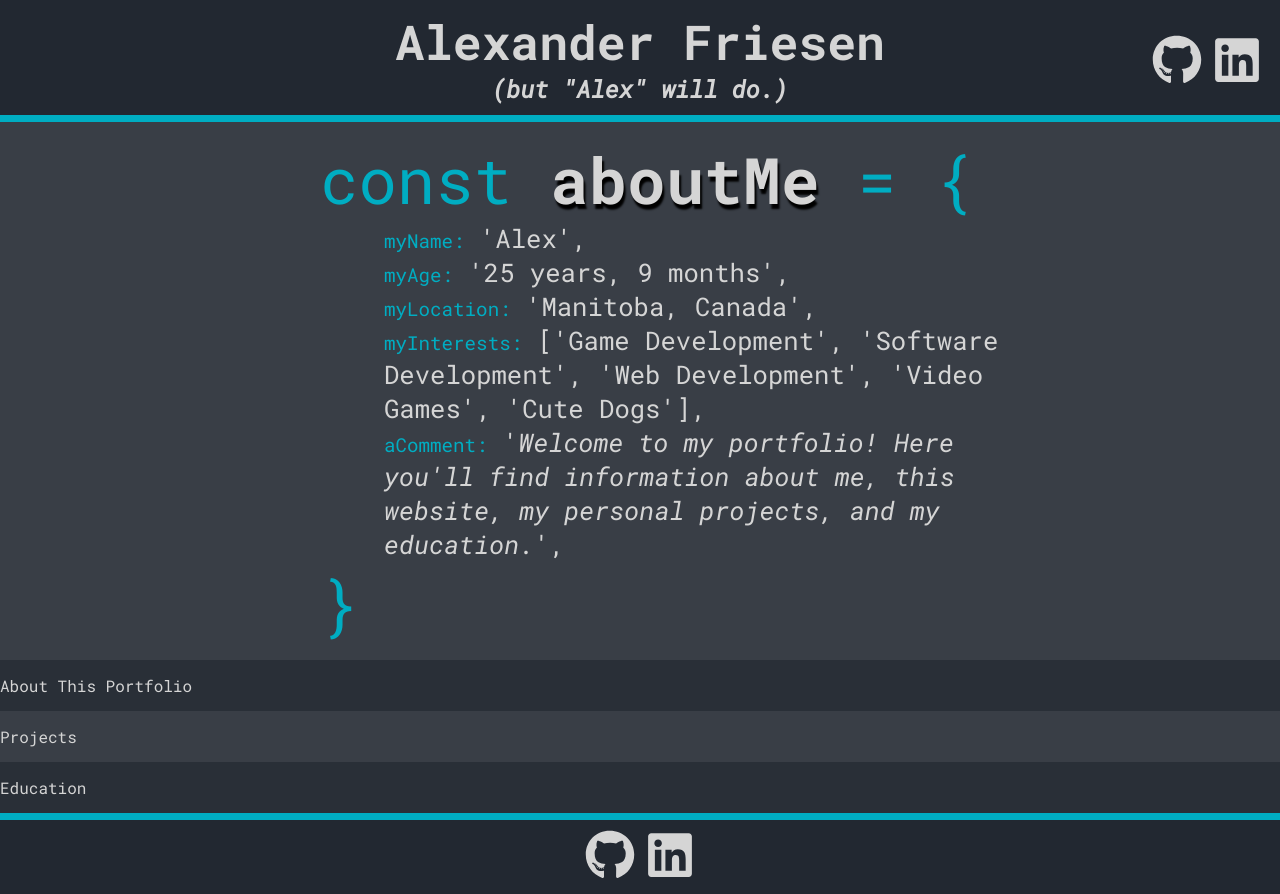
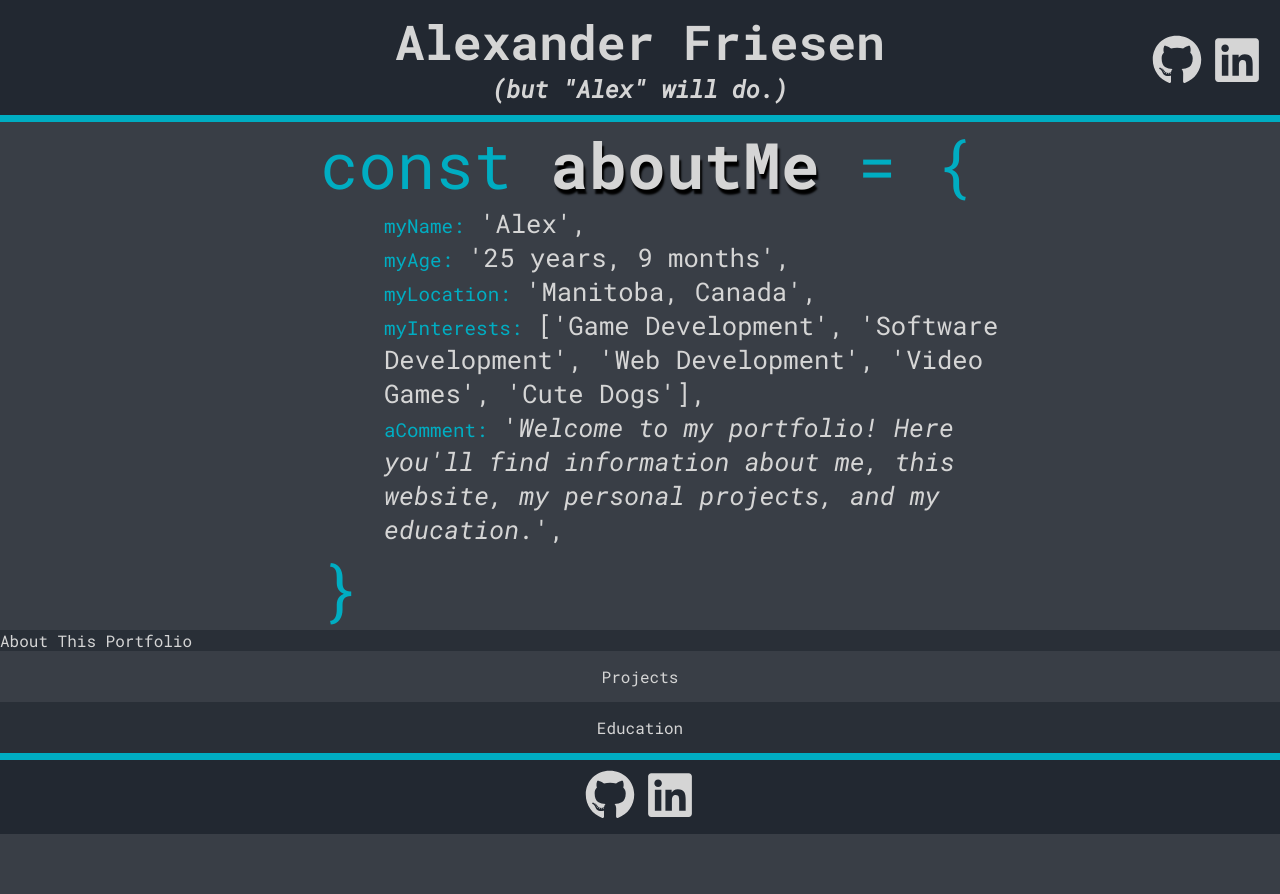
Before and after one commit to TritoLL/react-portfolio, a React (Create React App) app: page / in a window 1280 px wide. After the commit the page ends 834 px from the top, so only its background shows below. Built offline with nearby package versions, Linux system fonts and the light colour scheme.

Commit message:
add centered section class

```diff
--- a/src/components/Education.js
+++ b/src/components/Education.js
@@ -1,7 +1,7 @@
 import React from "react";
 
 const Education = () => {
-    return <section>Education</section>;
+    return <section className="centered">Education</section>;
 };
 
 export default Education;
--- a/src/components/Projects.js
+++ b/src/components/Projects.js
@@ -1,7 +1,7 @@
 import React from "react";
 
 const Projects = () => {
-    return <section>Projects</section>;
+    return <section className="centered">Projects</section>;
 };
 
 export default Projects;
--- a/src/styles/GlobalStyle.js
+++ b/src/styles/GlobalStyle.js
@@ -40,10 +40,6 @@ export const GlobalStyle = createGlobalStyle`
         display: none;
     }
 
-    section {
-        padding: 15px 0;
-    }
-
     section:nth-child(odd) {
         background-color: ${(props) => props.theme.main}AA;
     }
@@ -56,6 +52,14 @@ export const GlobalStyle = createGlobalStyle`
     .icon-links {
         display: flex;
         justify-content: center;
+    }
+
+    .centered {
+        display: flex;
+        margin: 0 auto;
+        justify-content: center;
+        align-content: center;
+        padding: 15px 0;
     }
 
     @media (min-width: 768px) {
```
